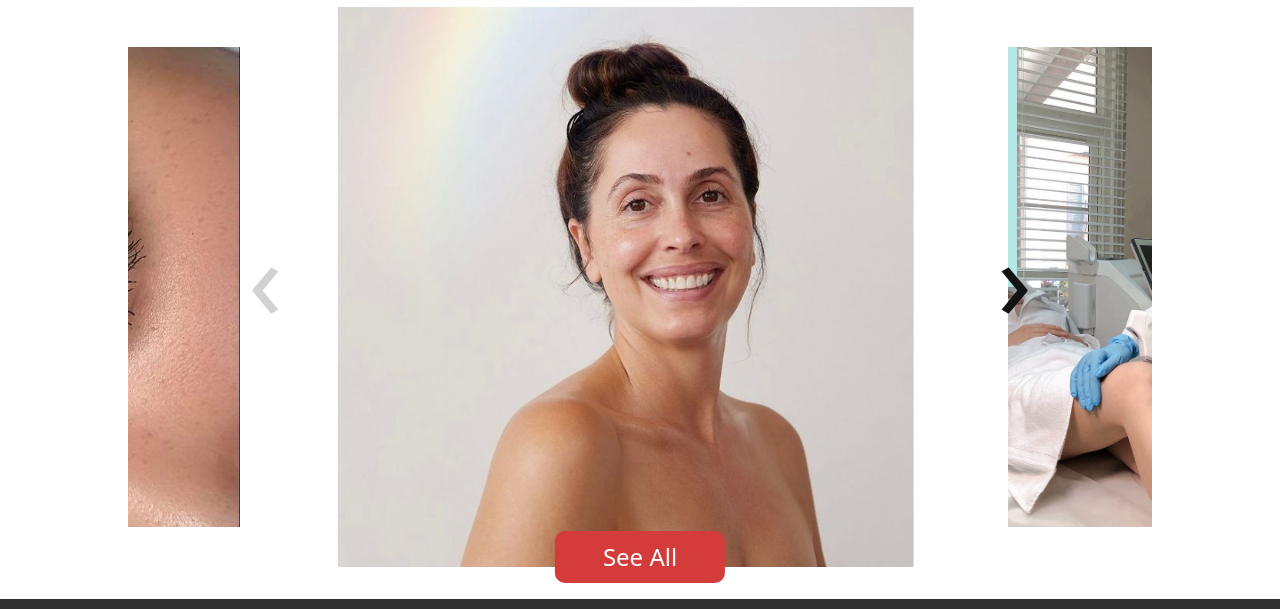
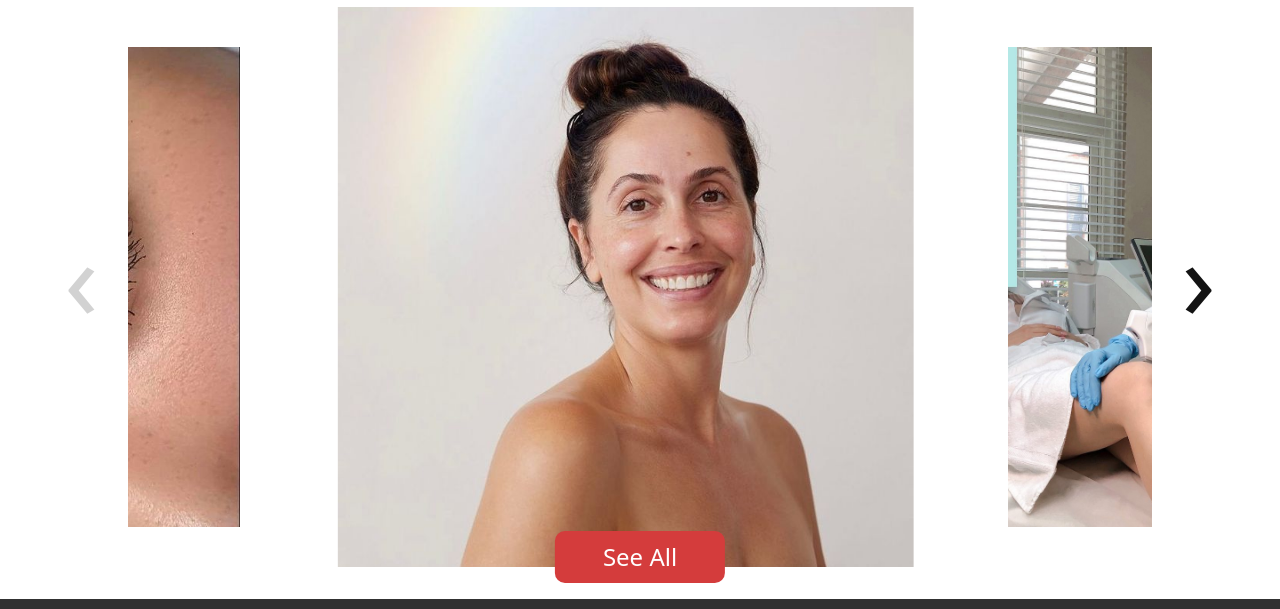
Before and after one commit to PAZIUK/Enigma-Skin-Care, a PHP site: page / in a window 1280 px wide. Shown: the part 1915-2524 px from the top of the page. Run offline with PHP 8.4, Linux system fonts and the light colour scheme; data comes from the database, SQL or seed files in the repository; some libraries are stand-ins or nearby versions.

Commit message:
Add some changes

```diff
--- a/css/style.css
+++ b/css/style.css
@@ -335,7 +335,7 @@ section.mainGallery .container .gallerySliderBlock .slide.otherNext{
 section.mainGallery .container .btns{
     position: absolute;
     left: 50%;
-    width: 51rem;
+    width: 74rem;
     top: 50%;
     display: flex;
     justify-content: space-between;
```
